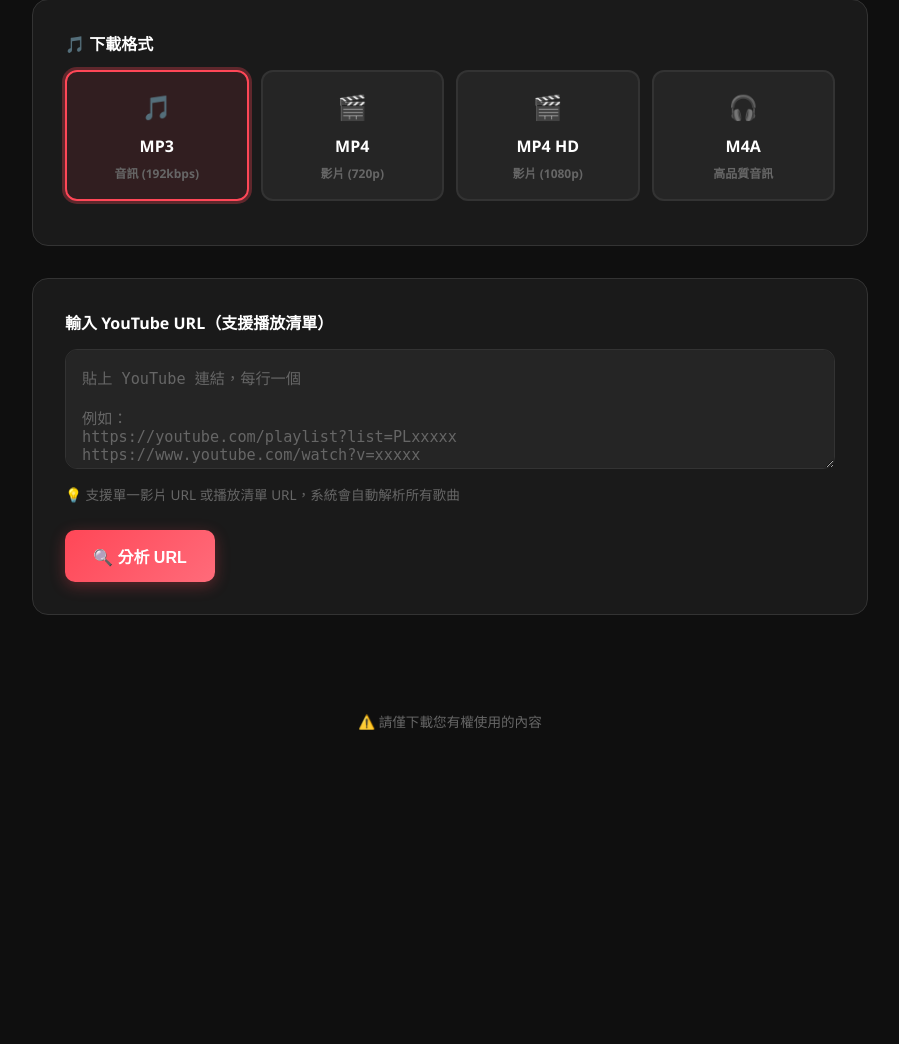
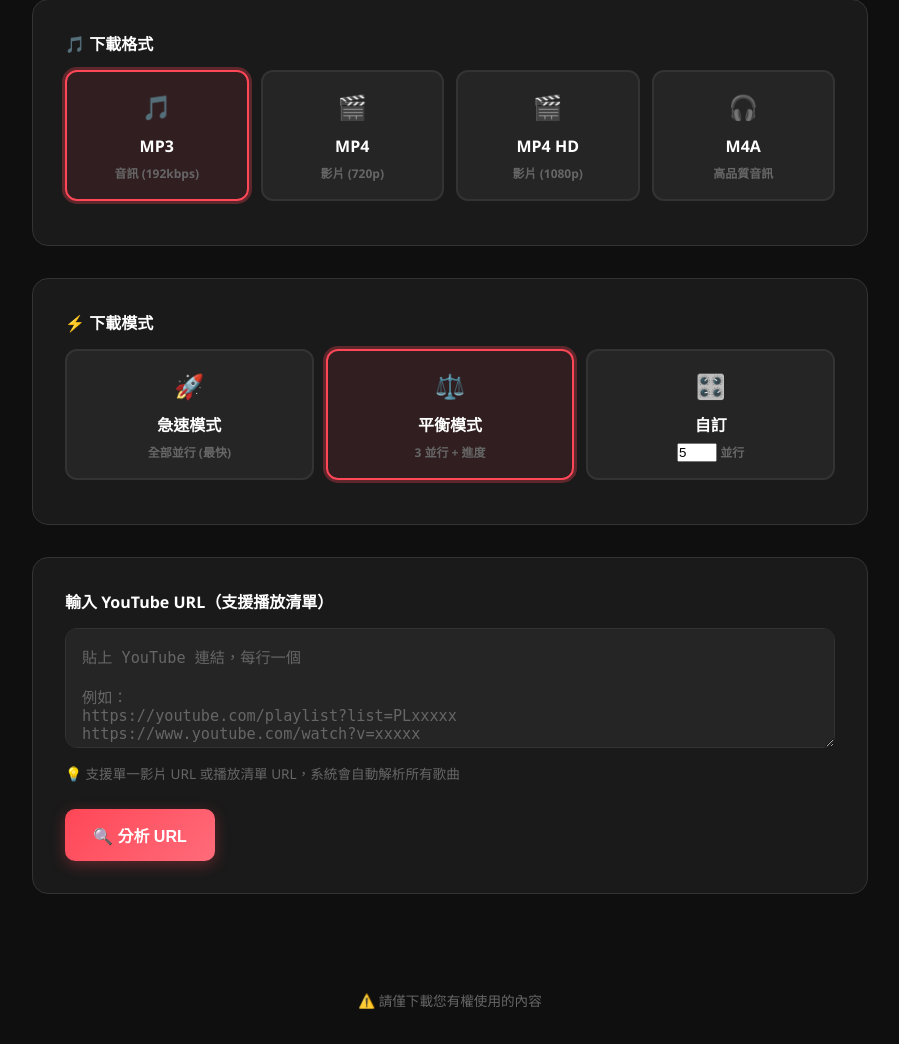
Before and after one commit to Youchengz921/yt_to-_music, a Flask app: page / in a window 1280 px wide. Shown: the part 446-1490 px from the top of the page, without its empty margins (190-1089 px from the left). Before the commit the page ends 1176 px from the top, so only its background shows below. Run offline with Flask 3, Linux system fonts and the light colour scheme.

Commit message:
Feat: Add download mode selection (Fast/Balanced/Custom) and optimize progress bar

```diff
--- a/static/js/main.js
+++ b/static/js/main.js
@@ -333,7 +333,7 @@
 }
 
 /**
- * Handle download button click - parallel downloads with progress
+ * Handle download button click - supports multiple download modes
  */
 async function handleDownload() {
     const selectedIndices = [];
@@ -351,12 +351,25 @@
     const downloadPath = downloadPathInput.value.trim();
     const selectedFormat = document.querySelector('input[name="format"]:checked').value;
 
+    // Get download mode
+    const downloadMode = document.querySelector('input[name="download-mode"]:checked').value;
+    let concurrent = 3; // Default balanced
+
+    if (downloadMode === 'fast') {
+        concurrent = total; // All parallel
+    } else if (downloadMode === 'custom') {
+        concurrent = parseInt(document.getElementById('custom-concurrent').value) || 5;
+        concurrent = Math.min(Math.max(concurrent, 1), 10); // Clamp 1-10
+    }
+
     // Show progress section
     downloadBtn.disabled = true;
     progressSection.classList.add('visible');
     resultsSection.classList.remove('visible');
     progressBar.style.width = '0%';
-    progressText.textContent = `準備下載 ${total} 首歌曲 (並行模式)...`;
+
+    const modeLabel = downloadMode === 'fast' ? '急速模式' : (downloadMode === 'custom' ? `自訂 (${concurrent})` : '平衡模式');
+    progressText.textContent = `準備下載 ${total} 首歌曲 - ${modeLabel}...`;
 
     const results = [];
     let completed = 0;
@@ -381,10 +394,9 @@
         }
     };
 
-    // Process in parallel chunks (3 concurrent downloads)
-    const CONCURRENT = 3;
-    for (let i = 0; i < total; i += CONCURRENT) {
-        const chunk = selectedVideos.slice(i, i + CONCURRENT);
+    // Process in parallel chunks
+    for (let i = 0; i < total; i += concurrent) {
+        const chunk = selectedVideos.slice(i, i + concurrent);
         const chunkPromises = chunk.map(downloadOne);
 
         // Wait for this chunk to complete
@@ -399,7 +411,12 @@
 
         const percent = Math.round((completed / total) * 100);
         progressBar.style.width = `${percent}%`;
-        progressText.textContent = `下載中 ${completed}/${total} (${percent}%) - ${CONCURRENT} 並行`;
+
+        if (downloadMode === 'fast') {
+            progressText.textContent = `急速下載中... ${completed}/${total} (${percent}%)`;
+        } else {
+            progressText.textContent = `下載中 ${completed}/${total} (${percent}%) - ${concurrent} 並行`;
+        }
     }
 
     // Complete
--- a/templates/index.html
+++ b/templates/index.html
@@ -61,6 +61,40 @@
                         <span class="format-icon">🎧</span>
                         <span class="format-name">M4A</span>
                         <span class="format-desc">高品質音訊</span>
+                    </span>
+                </label>
+            </div>
+        </section>
+
+        <!-- Download Mode Selection -->
+        <section class="input-section">
+            <label>⚡ 下載模式</label>
+            <div class="format-options">
+                <label class="format-option">
+                    <input type="radio" name="download-mode" value="fast">
+                    <span class="format-label">
+                        <span class="format-icon">🚀</span>
+                        <span class="format-name">急速模式</span>
+                        <span class="format-desc">全部並行 (最快)</span>
+                    </span>
+                </label>
+                <label class="format-option">
+                    <input type="radio" name="download-mode" value="balanced" checked>
+                    <span class="format-label">
+                        <span class="format-icon">⚖️</span>
+                        <span class="format-name">平衡模式</span>
+                        <span class="format-desc">3 並行 + 進度</span>
+                    </span>
+                </label>
+                <label class="format-option">
+                    <input type="radio" name="download-mode" value="custom">
+                    <span class="format-label">
+                        <span class="format-icon">🎛️</span>
+                        <span class="format-name">自訂</span>
+                        <span class="format-desc">
+                            <input type="number" id="custom-concurrent" min="1" max="10" value="5" style="width: 40px;">
+                            並行
+                        </span>
                     </span>
                 </label>
             </div>
```
